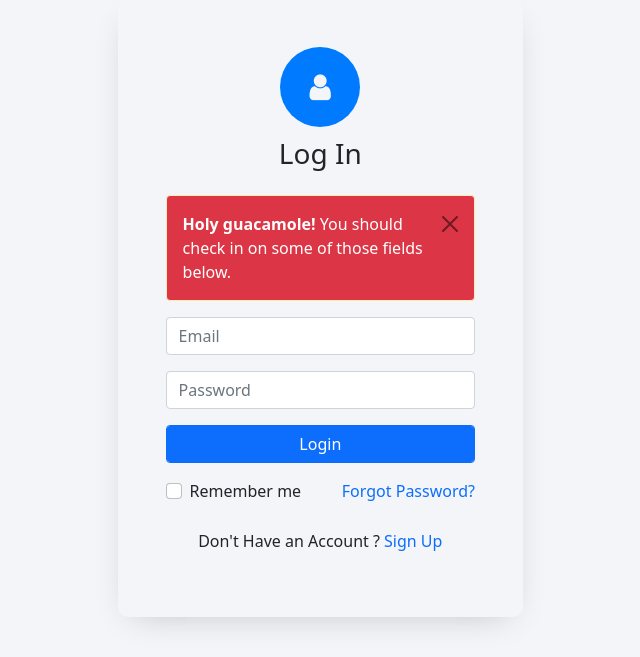
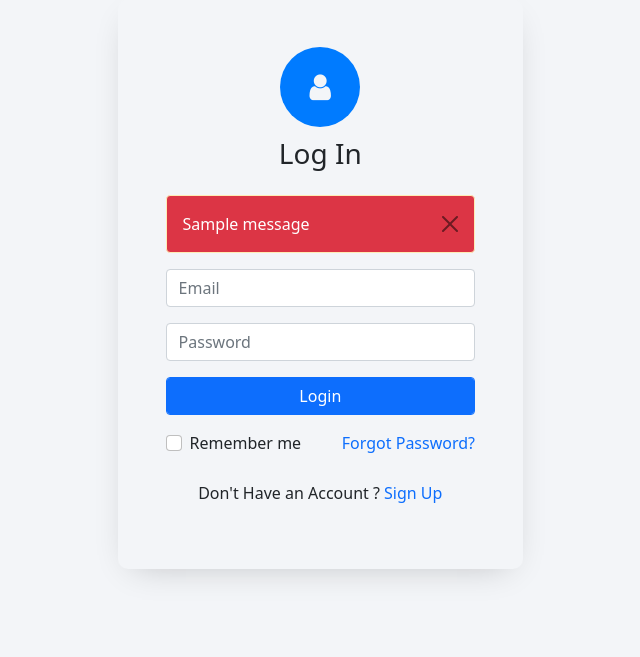
Before and after one commit to Coding-Hamsters/RaisingMinds, a Django app: page /login/ in a window 1280 px wide. Shown: the part 113-770 px from the top of the page, without its empty margins (349-989 px from the left). Run offline with Django 4.2, Linux system fonts and the light colour scheme; tables that the repository leaves empty hold one stand-in row (values such as "Sample post"); one stand-in notice (Sample message) is shown.

Commit message:
set up alert msg

```diff
--- a/RaisingMinds/users/templates/users/login.html
+++ b/RaisingMinds/users/templates/users/login.html
@@ -60,12 +60,17 @@
               <span class="fa fa-user"></span>
             </div>
             <h3 class="text-center mb-4">Log In</h3>
-            <!-------------------alert box password invalid----------------------------------------------->
+
+            {% if messages %}
+            {% for message in messages %}
             <div class="alert alert-warning alert-dismissible fade show bg-danger text-white" role="alert">
-              <strong  >Holy guacamole!</strong> You should check in on some of those fields below.
+              {{message}}
               <button type="button" class="btn-close" data-bs-dismiss="alert" aria-label="Close"></button>
             </div>
-             <!-------------------end alert box password invalid-------------------------------------------->
+            {% endfor %}
+            {% endif %}
+
+
             <form action="#" class="login-form" method="post">
             {% csrf_token %}
               <div class="form-group">
--- a/RaisingMinds/users/views.py
+++ b/RaisingMinds/users/views.py
@@ -81,8 +81,8 @@ def login(request):
             return redirect('index')
 
         else:
-            # messages.error(request,'email or password is invalid!')
-            redirect('login')
+            messages.error(request,'email or password is invalid!')
+            # redirect('login')
 
     return render(request,'users/login.html')
 
```
